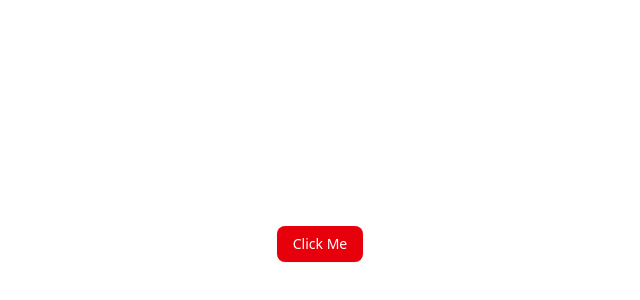
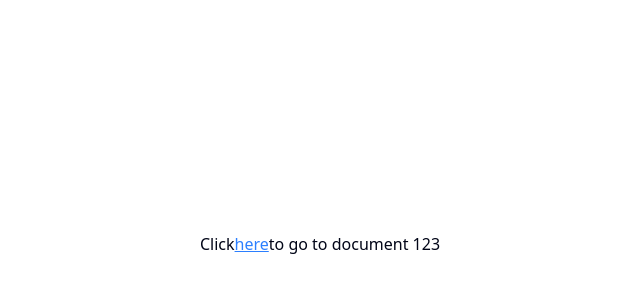
Before and after one commit to ElmarFossberg/docs-clone, a Next.js app: page / in a window 1280 px wide. Shown: the part 156-456 px from the top of the page, without its empty margins (320-960 px from the left). Built offline with nearby package versions, Linux system fonts and the light colour scheme.

Commit message:
Update page.tsx

```diff
--- a/src/app/page.tsx
+++ b/src/app/page.tsx
@@ -1,10 +1,13 @@
-import { Button } from "@/components/ui/button";
-import React from "react";
+import Link from "next/link";
 
 const page = () => {
   return (
     <div className="flex min-h-screen items-center justify-center">
-      <Button variant={"destructive"}>Click Me</Button>
+      Click{" "}
+      <Link href="/documents/123" className="underline text-blue-500">
+        here
+      </Link>{" "}
+      to go to document 123
     </div>
   );
 };
```
